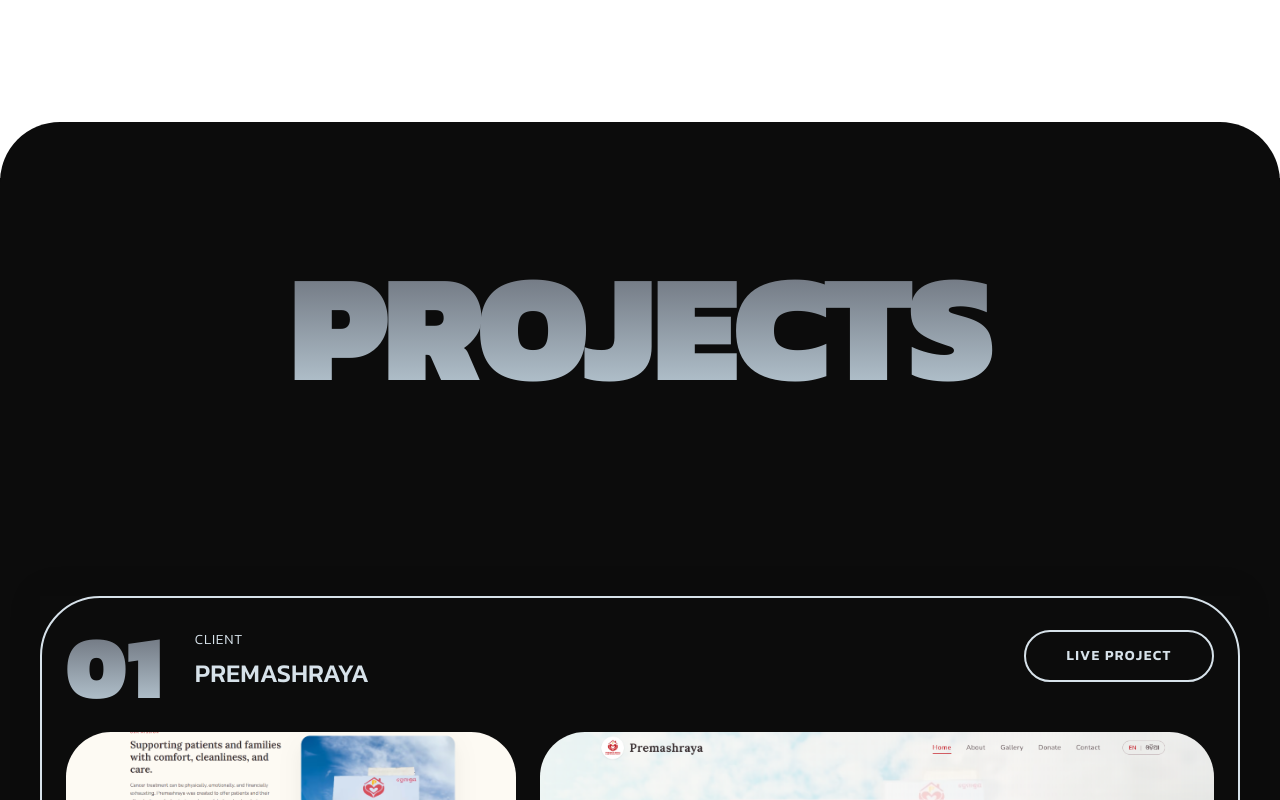
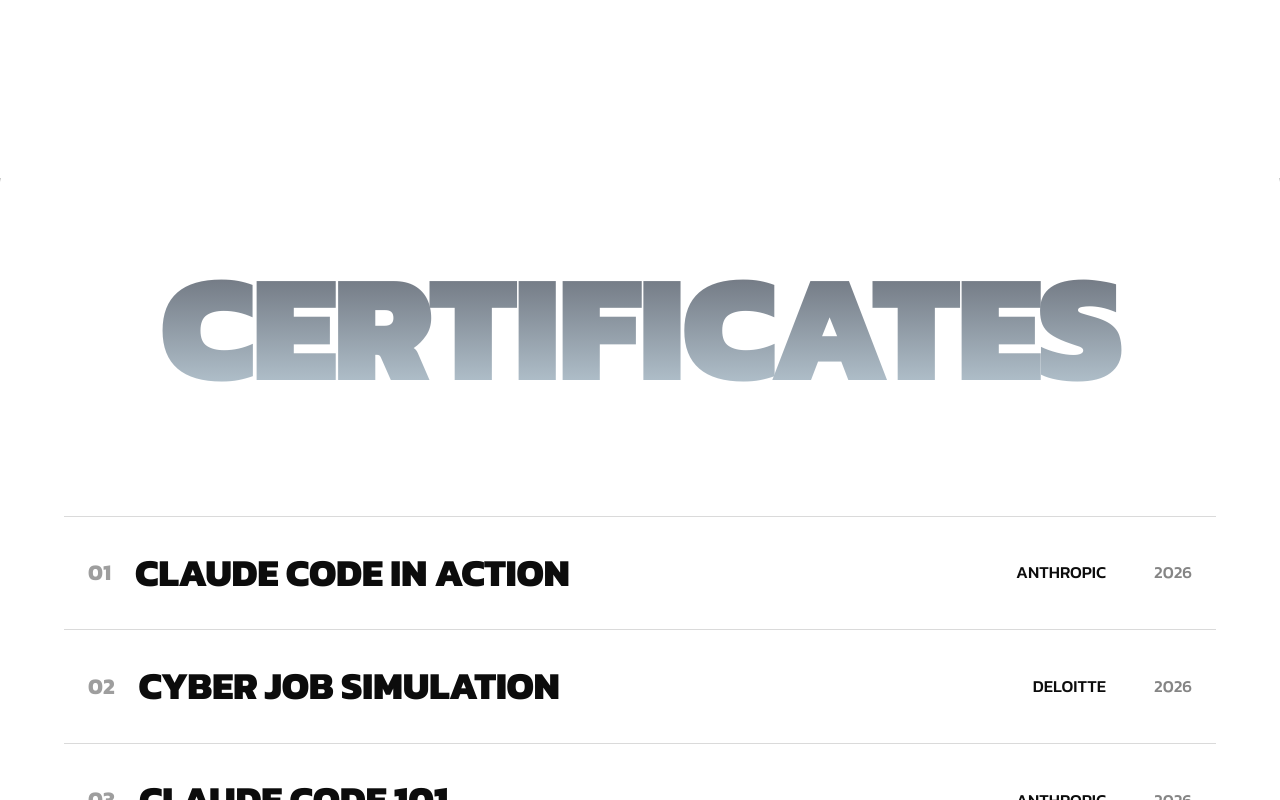
Before and after one commit to Mahadev-06/My-portfolio, a React (Vite) app: page / in a window 1280 px wide. Shown: the part 4660-5460 px from the top of the page. Built offline with nearby package versions, Linux system fonts and the light colour scheme.

Commit message:
fix: resolve hover image overlap stacking context issues and relocate CertificatesSection to render after ExpertiseSection

```diff
--- a/src/App.tsx
+++ b/src/App.tsx
@@ -55,8 +55,8 @@ function App() {
         <MarqueeSection />
         <AboutSection />
         <ExpertiseSection />
+        <CertificatesSection />
         <ProjectsSection />
-        <CertificatesSection />
         <ContactSection />
         <FooterSection />
       </div>
--- a/src/sections/CertificatesSection.css
+++ b/src/sections/CertificatesSection.css
@@ -2,8 +2,7 @@
   background: #ffffff;
   color: #0c0c0c;
   position: relative;
-  z-index: 20;
-  overflow: hidden;
+  overflow: visible;
 }
 
 .certificates-list {
--- a/src/sections/CertificatesSection.tsx
+++ b/src/sections/CertificatesSection.tsx
@@ -101,7 +101,7 @@ const CertificatesSection: React.FC = () => {
     <section
       ref={containerRef}
       id="certificates"
-      className="certificates-section rounded-t-[40px] sm:rounded-t-[50px] md:rounded-t-[60px] -mt-10 sm:-mt-12 md:-mt-14 relative z-20 px-6 sm:px-12 md:px-16 py-16 sm:py-24 md:py-32"
+      className="certificates-section rounded-t-[40px] sm:rounded-t-[50px] md:rounded-t-[60px] -mt-10 sm:-mt-12 md:-mt-14 relative px-6 sm:px-12 md:px-16 py-16 sm:py-24 md:py-32"
     >
       <FadeIn delay={0} y={40}>
         <h2
```
